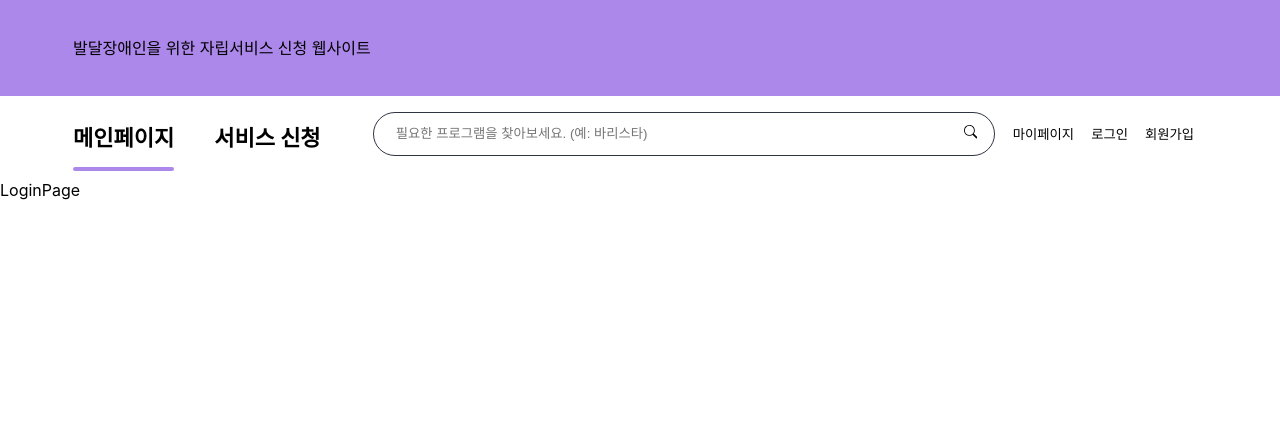
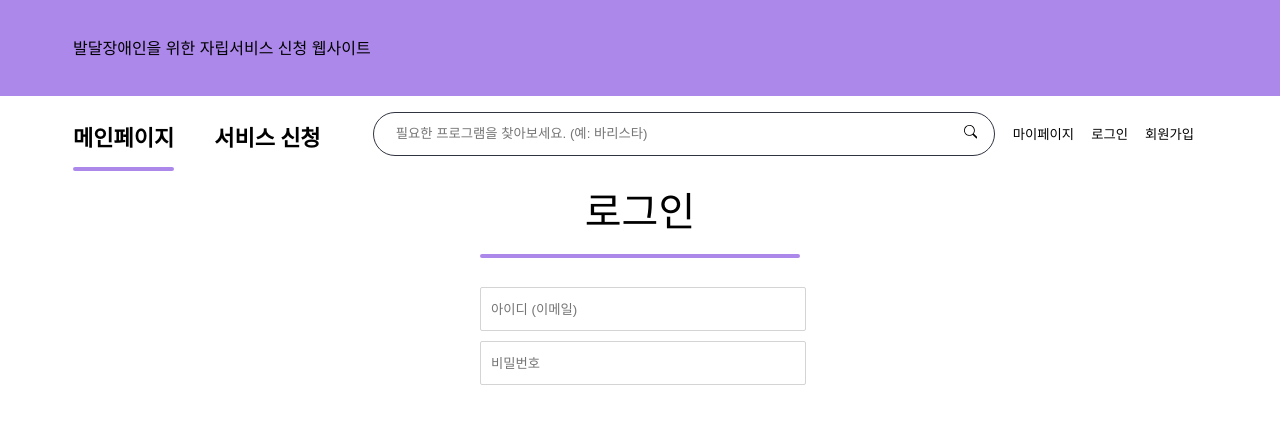
Before and after one commit to Likelion-at-SMWU-11th/LoveBridge-Client, a React (Create React App) app: page / in a window 1280 px wide. Shown: the top 424 px of the page. Built offline with nearby package versions, Linux system fonts and the light colour scheme.

Commit message:
input 생성

```diff
--- a/src/component/page/LoginPage.jsx
+++ b/src/component/page/LoginPage.jsx
@@ -1,11 +1,52 @@
-import React from 'react'
-import Logobar from '../ui/Logobar'
+import React, {useState} from 'react';
+import styled from 'styled-components';
+import Input from '../ui/Input';
+
+const Wrapper = styled.div`
+`
+const LoginContainer = styled.div`
+    width: 25%;
+    margin: auto;
+`
+const Txt = styled.div`
+    text-align: center;
+    font-size: 2.5em;
+`
+const Line = styled.hr`
+    border: 0;
+    height: 4px;
+    background: #AD88EB;
+    margin-top: 2vh;
+    border-radius: 50px;
+    margin-bottom: 3vh;
+`
 
 function LoginPage() {
+    const [username, setUsername] = useState("");
+    const [password, setPassword] = useState("");
+
+    const onChangeUsername = (e) => {
+        const username = e.target.value;
+        setUsername(username);
+    };
+
+    const onChangePassword = (e) => {
+        const password = e.target.value;
+        setPassword(password);
+    };
   return (
-    <>
-    <div>LoginPage</div>
-    </>
+    <Wrapper>
+        <form>
+            <LoginContainer>
+                <Txt>로그인</Txt>
+                <Line/>
+                <Input
+                    type="text" name="id" value={username} onChange={onChangeUsername} placeholder="아이디 (이메일)"/>
+                <Input
+                    type="text" name="password" value={password} onChange={onChangePassword} placeholder="비밀번호"/>
+            </LoginContainer>
+        </form>
+    </Wrapper>
   )
 }
 
--- /dev/null
+++ b/src/component/ui/Input.jsx
@@ -0,0 +1,23 @@
+import React from 'react';
+import styled from 'styled-components';
+
+const StyledInput = styled.input`
+    width: 95%;
+    height: 4vh;
+    border-radius: 2px;
+    border: 1px solid #D4D4D4;
+    background: #FFF;
+    padding: 5px 10px 5px 10px;
+    margin: 5px 0px 5px 0px;
+    &:focus{
+        outline: none;
+    }
+`
+
+function Input(props){
+    const { type, name, defaultValue, value, onChange, readOnly, placeholder } = props;
+
+    return <StyledInput type={type} defaultValue={defaultValue} name={name} value={value} onChange={onChange} readOnly={readOnly} placeholder={placeholder}/>
+};
+
+export default Input;
```
